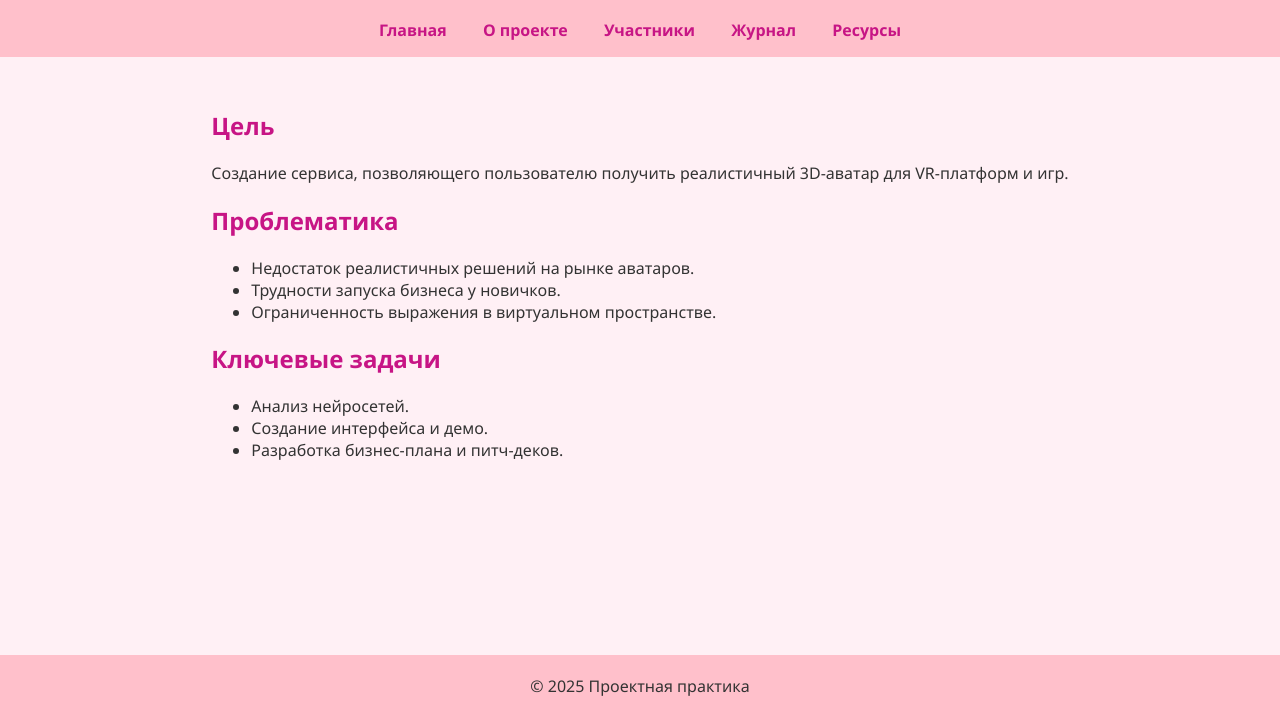
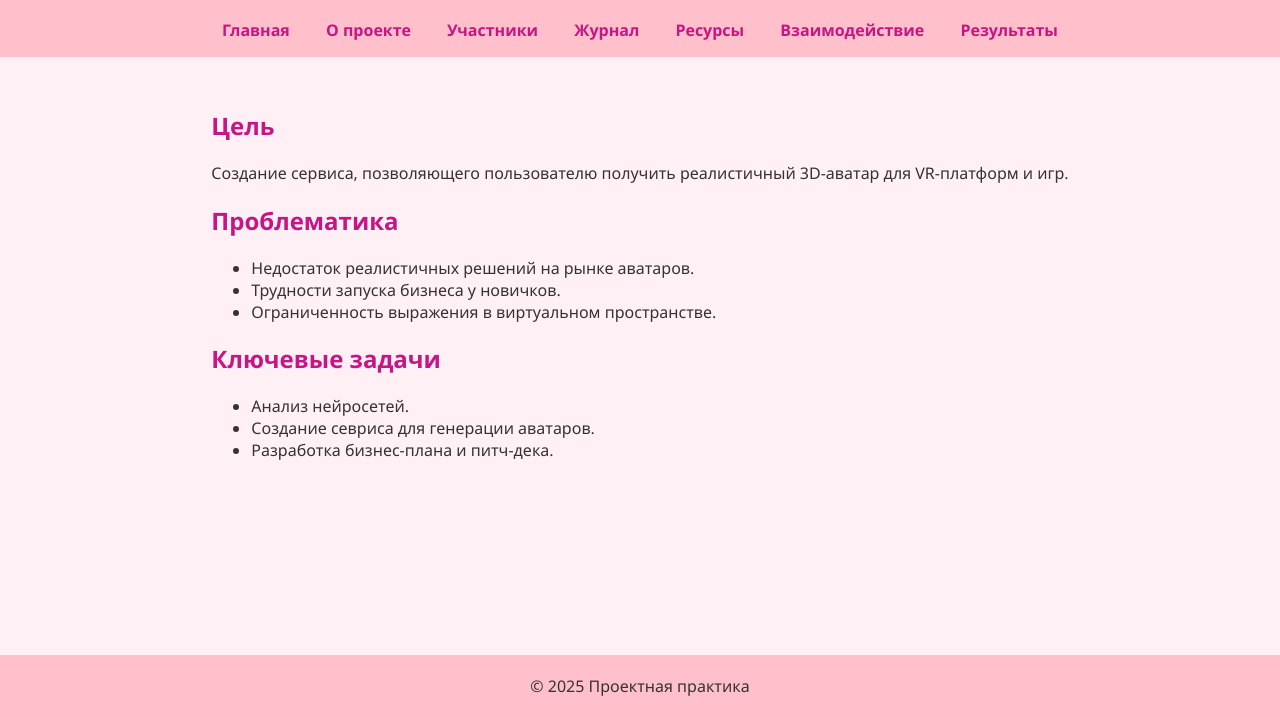
Before and after one commit to Dianaaaah/mospolytech_practice_2025, a plain HTML site: page site/about.html in a window 1280 px wide. Shown: the part 83-800 px from the top of the page. Drawn offline with Linux system fonts and the light colour scheme.

Commit message:
Добавлены новые разделы

```diff
--- a/site/about.html
+++ b/site/about.html
@@ -14,6 +14,8 @@
       <a href="team.html">Участники</a>
       <a href="journal.html">Журнал</a>
       <a href="resources.html">Ресурсы</a>
+      <a href="partner.html">Взаимодействие</a>
+      <a href="results.html">Результаты</a>
     </nav>
   </header>
   <main>
@@ -24,13 +26,12 @@
       <li>Недостаток реалистичных решений на рынке аватаров.</li>
       <li>Трудности запуска бизнеса у новичков.</li>
       <li>Ограниченность выражения в виртуальном пространстве.</li>
-
     </ul>
     <h2>Ключевые задачи</h2>
     <ul>
       <li>Анализ нейросетей.</li>
-      <li>Создание интерфейса и демо.</li>
-      <li>Разработка бизнес-плана и питч-деков.</li>
+      <li>Создание севриса для генерации аватаров.</li>
+      <li>Разработка бизнес-плана и питч-дека.</li>
     </ul>
   </main>
   <footer>
```
